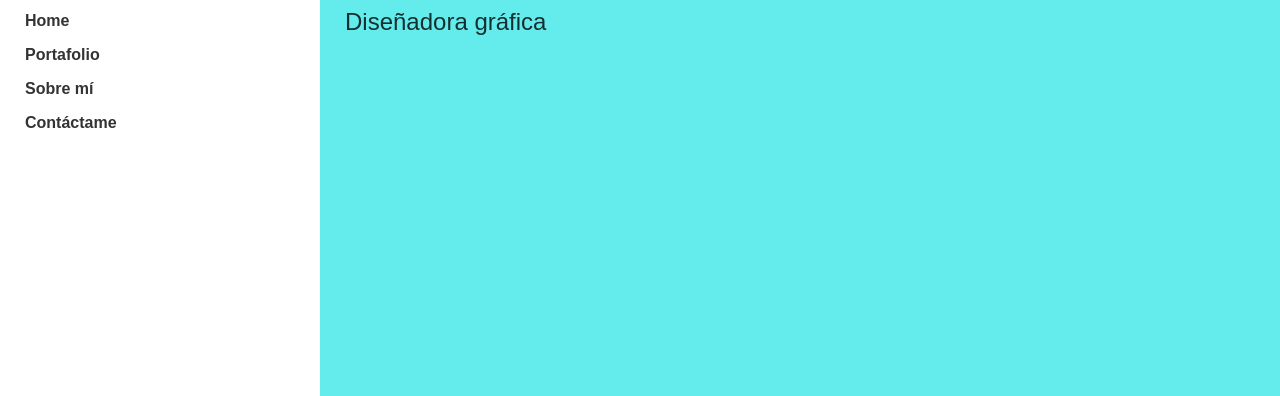
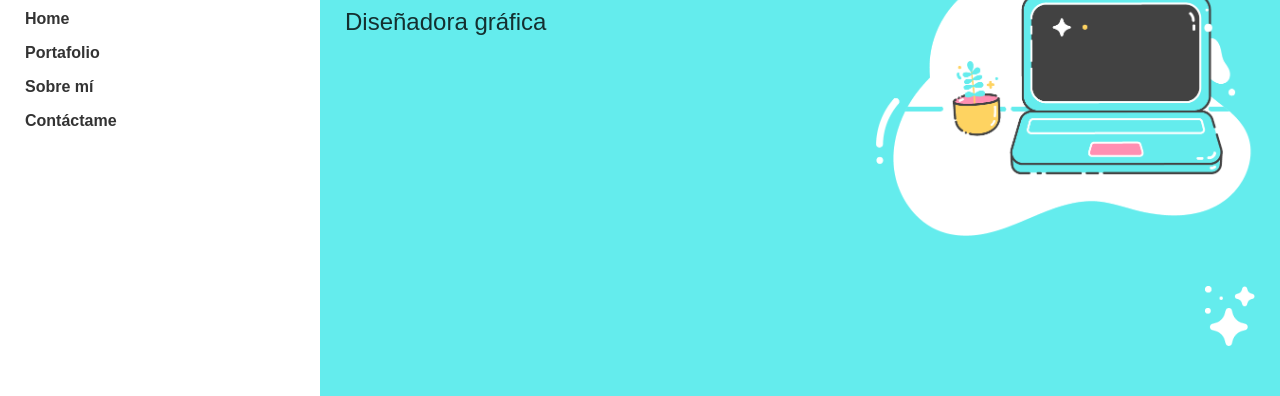
Before and after one commit to AndreaChumioque/andreachumioque.github.io, a Gatsby site: page / in a window 1280 px wide. Shown: the part 404-800 px from the top of the page. Built offline with nearby package versions, Linux system fonts and the light colour scheme; Gatsby itself is replaced by a stand-in of ours; what react-pose would draw is missing.

Commit message:
hero image and sparkles

```diff
--- a/gatsby-config.js
+++ b/gatsby-config.js
@@ -30,7 +30,7 @@
         background_color: '#663399',
         theme_color: '#663399',
         display: 'minimal-ui',
-        icon: `${__dirname}/src/images/icon-color.png`, // This path is relative to the root of the site.
+        icon: `${__dirname}/src/images/logo-color.png`, // This path is relative to the root of the site.
       },
     },
     // this (optional) plugin enables Progressive Web App + Offline functionality
--- a/src/components/About/about.module.css
+++ b/src/components/About/about.module.css
@@ -0,0 +1,6 @@
+.aboutContainer {
+  background-image: url('../../images/sparkle-color.png');
+  background-repeat: no-repeat;
+  background-position: calc(100% - 25px) calc(100% - 50px);
+  background-size: 50px;
+}
--- a/src/components/Header/HeaderSmall.js
+++ b/src/components/Header/HeaderSmall.js
@@ -48,8 +48,6 @@
     const body = document.getElementsByTagName('body')[0];
     if (!open) {
       body.classList.add('noscroll');
-    } else {
-      body.classList.remove('noscroll');
     }
     this.setState({ open: !open });
   }
--- a/src/components/Hero/hero.module.css
+++ b/src/components/Hero/hero.module.css
@@ -1,5 +1,9 @@
 .heroContainer {
   background-color: var(--ac-blue);
+  background-image: url('../../images/sparkle.png');
+  background-repeat: no-repeat;
+  background-position: calc(100% - 25px) calc(100% - 50px);
+  background-size: 50px;
 }
 
 .name {
@@ -15,3 +19,14 @@
 .fade {
   opacity: 0;
 }
+
+.homeImage {
+  align-self: center;
+  width: 100%;
+  max-width: 400px;
+}
+
+.verticalOffset {
+  position: relative;
+  top: 12vh;
+}
--- a/src/components/Hero/index.js
+++ b/src/components/Hero/index.js
@@ -1,5 +1,8 @@
 import React, { Component } from 'react';
 import classNames from 'classnames';
+import { StaticQuery, graphql } from 'gatsby';
+import Img from 'gatsby-image';
+import withWidth, { isWidthUp } from '@material-ui/core/withWidth';
 import { Grid } from '@material-ui/core';
 
 import styles from './hero.module.css';
@@ -12,6 +15,16 @@
       'Creadora digital',
     ],
     currentMessage: 0,
+  }
+
+  componentDidMount() {
+    this.changeMessage();
+  }
+
+  componentDidUpdate(_, prevState) {
+    if (prevState.currentMessage !== this.state.currentMessage) {
+      this.changeMessage();
+    }
   }
 
   changeMessage = () => {
@@ -31,20 +44,51 @@
 
   render() {
     const { message, currentMessage } = this.state;
-    this.changeMessage();
+    const { width } = this.props;
+    // this.changeMessage();
     return (
+      <StaticQuery
+        query={graphql`
+          query {
+            illustration: file(relativePath: { eq: "home-illus.png" }) {
+              childImageSharp {
+                fluid(maxWidth: 1000) {
+                  ...GatsbyImageSharpFluid
+                }
+              }
+            }
+          }
+        `}
+        render={data => (
           <Grid
             component="section"
             className={classNames('container', styles.heroContainer)}
             container
-        direction="column"
-        justify="center"
+            alignItems="center"
+            alignContent="center"
           >
+            <Grid item xs={12} md={7}>
               <h1 className={styles.name}>Andrea Chumioque</h1>
               <p id="hero-message" className={styles.message}>{message[currentMessage]}</p>
             </Grid>
+            <Grid
+              container
+              item
+              xs={12}
+              md={5}
+              justify="flex-end"
+              alignItems="center"
+              className={classNames({
+                [styles.verticalOffset]: isWidthUp('md', width)
+              })}
+            >
+              <Img fluid={data.illustration.childImageSharp.fluid} className={styles.homeImage} />
+            </Grid>
+          </Grid>
+        )}
+      />
     );
   }
 }
 
-export default Hero;
+export default withWidth()(Hero);
--- a/src/components/layout.js
+++ b/src/components/layout.js
@@ -1,4 +1,4 @@
-import React from 'react';
+import React, { Component } from 'react';
 import PropTypes from 'prop-types';
 import { StaticQuery, graphql } from 'gatsby';
 import { Grid, Hidden } from '@material-ui/core';
@@ -6,7 +6,21 @@
 import Header from './Header';
 import './layout.css';
 
-const Layout = ({ children }) => (
+class Layout extends Component {
+  static propTypes = {
+    children: PropTypes.node.isRequired,
+  }
+
+  componentDidMount() {
+    const body = document.getElementsByTagName('body')[0];
+    if (body) {
+      body.classList.remove('noscroll');
+    }
+  }
+
+  render() {
+    const { children } = this.props;
+    return (
       <StaticQuery
         query={graphql`
           query SiteTitleQuery {
@@ -30,9 +44,35 @@
         )}
       />
     );
+  }
+}
+// const Layout = ({ children }) => (
+//   <StaticQuery
+//     query={graphql`
+//       query SiteTitleQuery {
+//         site {
+//           siteMetadata {
+//             title
+//           }
+//         }
+//       }
+//     `}
+//     render={data => (
+//       <Grid container>
+//         <Header siteTitle={data.site.siteMetadata.title} />
+//         <Hidden smDown>
+//           <Grid item md={3} />
+//         </Hidden>
+//         <Grid item xs={12} md={9} component="main">
+//           {children}
+//         </Grid>
+//       </Grid>
+//     )}
+//   />
+// );
 
-Layout.propTypes = {
-  children: PropTypes.node.isRequired,
-}
+// Layout.propTypes = {
+//   children: PropTypes.node.isRequired,
+// }
 
 export default Layout;
--- a/src/styles/global.css
+++ b/src/styles/global.css
@@ -23,6 +23,7 @@
 
 a {
   text-decoration: none;
+  color: inherit;
 }
 
 /* Helpers */
```
Also changed, not shown: src/components/About/index.js (+6 -1 lines), src/components/Contact/contact.module.css (+16 -0 lines), src/components/Contact/index.js (+38 -5 lines), src/images/home-bg.png (added), src/images/home-illus.png (added), src/images/logo-color.png, src/images/puntitos.svg (added), src/images/sparkle-color.png (added), src/images/sparkle.png (added). Lines whose indentation alone changed are shown as unchanged.
